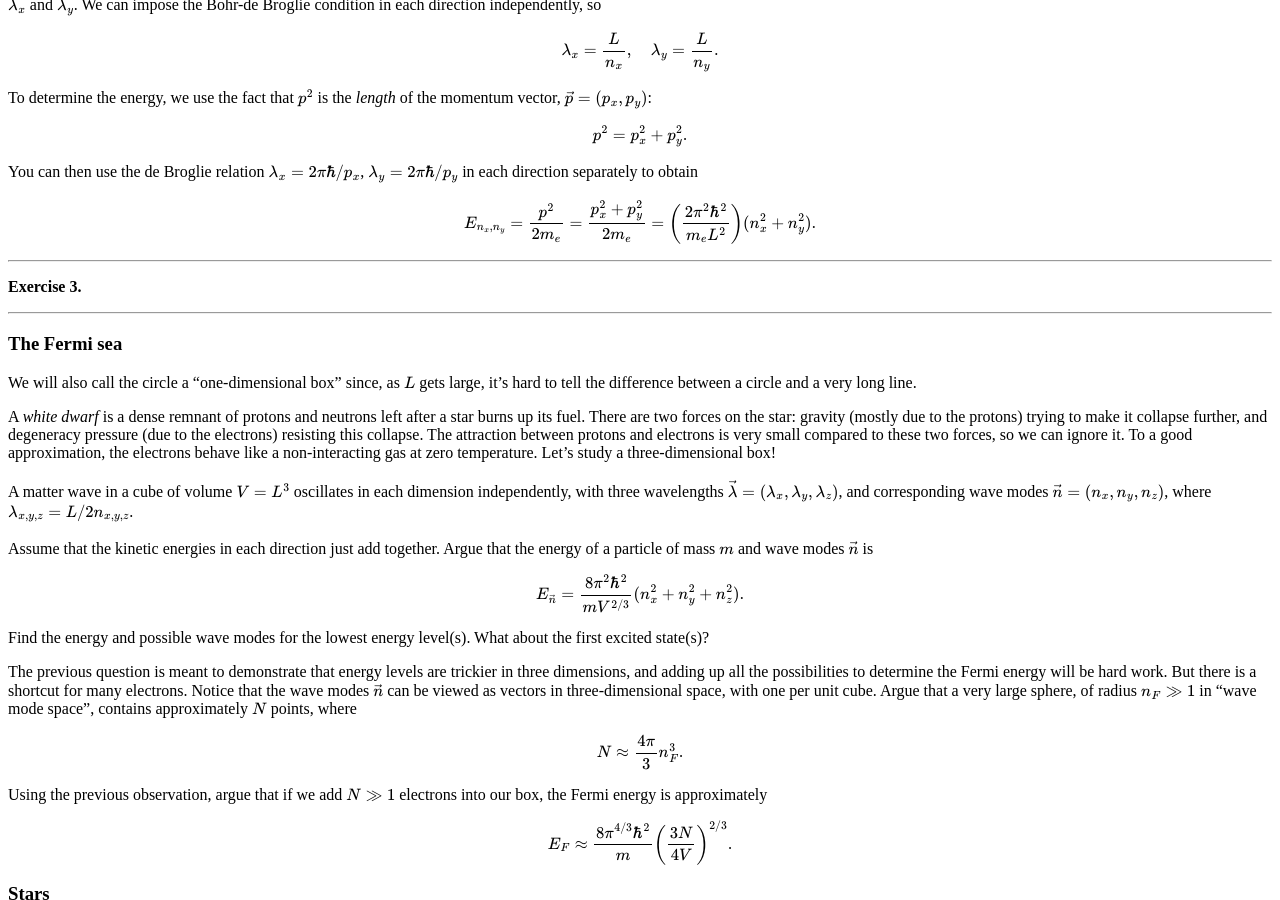
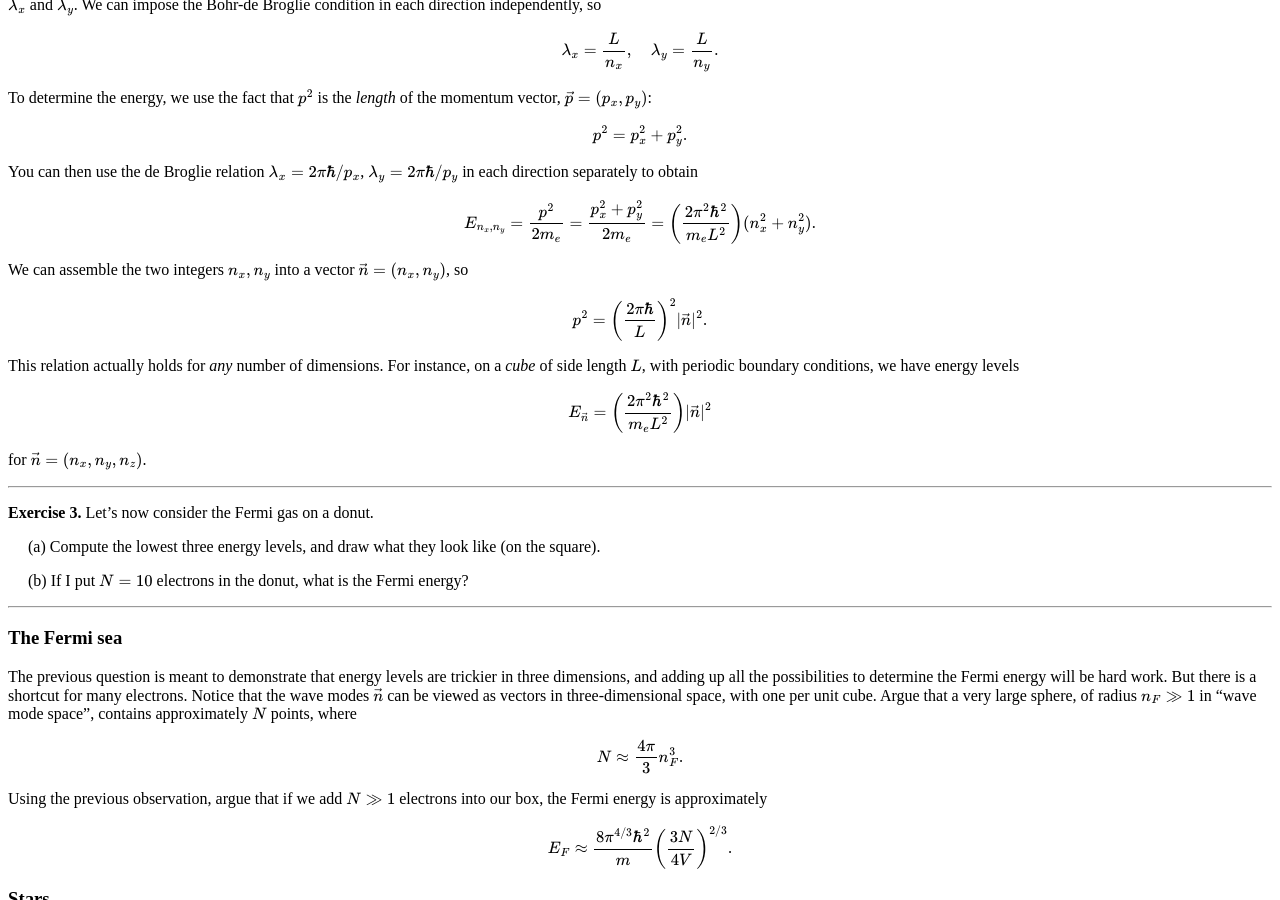
Before and after one commit to hapax/hapax.github.io, a Jekyll site: the page built from assets/chandra.md, in a window 1280 px wide and 900 px high, scrolled down 3947 px. Built offline with Jekyll 4.4.1, drawn with Linux system fonts in a browser that asks for light colours; our own code applies the rules of GitHub Pages for plain Markdown files; formulas are drawn with MathJax 3; a script that is not in the unit is left out; some of the changed text lies outside the part shown.

Commit message:
Update chandra.md

```diff
--- a/assets/chandra.md
+++ b/assets/chandra.md
@@ -397,37 +397,39 @@
 \left(\frac{2\pi^2 \hbar^2 }{m_e L^2}\right) (n_x^2 + n_y^2).
 $$
 
+We can assemble the two integers $n_x, n_y$ into a vector $\vec{n} =
+(n_x, n_y)$, so
+
+$$
+p^2 = \left(\frac{2\pi\hbar}{L}\right)^2 |\vec{n}|^2.
+$$
+
+This relation actually holds for *any* number of dimensions.
+For instance, on a *cube* of side length $L$, with periodic boundary
+conditions, we have energy levels
+
+$$
+E_{\vec{n}} = \left(\frac{2\pi^2 \hbar^2 }{m_e L^2}\right) |\vec{n}|^2
+$$
+
+for $\vec{n} = (n_x, n_y, n_z)$.
+
 ---
 
-**Exercise 3.**
+**Exercise 3.** Let's now consider the Fermi gas on a donut.
+
+<span style="padding-left: 20px; display:block">
+(a) Compute the lowest three energy levels, and draw what they look
+like (on the square).
+</span>
+
+<span style="padding-left: 20px; display:block">
+(b) If I put $N = 10$ electrons in the donut, what is the Fermi energy?
+</span>
 
 ---
 
 ### The Fermi sea <a id="sec-2-2" name="sec-2-2"></a>
-
-We will also call the circle a "one-dimensional box" since, as $L$
-gets large, it's hard to tell the difference between a circle and a
-very long line.
-
-A *white dwarf* is a dense remnant of protons and neutrons left after a star burns up its fuel.
-There are two forces on the star: gravity (mostly due to the protons)
-trying to make it collapse further, and degeneracy pressure (due to
-the electrons) resisting this collapse.
-The attraction between protons and electrons is very small compared to these two forces, so we can ignore it.
-To a good approximation, the electrons behave like a non-interacting gas at zero temperature.
-Let's study a three-dimensional box!
-
-A matter wave in a cube of volume $V = L^3$ oscillates in each dimension independently, with three wavelengths $\vec{\lambda} = (\lambda_x, \lambda_y, \lambda_z)$, and corresponding wave modes $\vec{n} = (n_x,n_y,n_z)$, where $\lambda_{x,y,z} = L/2n_{x,y,z}$.
-
-Assume that the kinetic energies in each direction just add together.
-Argue that the energy of a particle of mass $m$ and wave modes $\vec{n}$ is
-
-$$
-E_{\vec{n}} = \frac{8\pi^2 \hbar^2}{mV^{2/3}}(n_x^2+n_y^2+n_z^2).
-$$
-
-Find the energy and possible wave modes for the lowest energy level(s).
-What about the first excited state(s)?
 
 The previous question is meant to demonstrate that energy levels are trickier in three dimensions, and adding up all the possibilities to determine the Fermi energy will be hard work.
 But there is a shortcut for many electrons.
@@ -567,3 +569,27 @@
 $$
 E_n = \frac{8\pi^2 \hbar^2n^2}{mL^2}.
 $$
+
+We will also call the circle a "one-dimensional box" since, as $L$
+gets large, it's hard to tell the difference between a circle and a
+very long line.
+
+A *white dwarf* is a dense remnant of protons and neutrons left after a star burns up its fuel.
+There are two forces on the star: gravity (mostly due to the protons)
+trying to make it collapse further, and degeneracy pressure (due to
+the electrons) resisting this collapse.
+The attraction between protons and electrons is very small compared to these two forces, so we can ignore it.
+To a good approximation, the electrons behave like a non-interacting gas at zero temperature.
+Let's study a three-dimensional box!
+
+A matter wave in a cube of volume $V = L^3$ oscillates in each dimension independently, with three wavelengths $\vec{\lambda} = (\lambda_x, \lambda_y, \lambda_z)$, and corresponding wave modes $\vec{n} = (n_x,n_y,n_z)$, where $\lambda_{x,y,z} = L/2n_{x,y,z}$.
+
+Assume that the kinetic energies in each direction just add together.
+Argue that the energy of a particle of mass $m$ and wave modes $\vec{n}$ is
+
+$$
+E_{\vec{n}} = \frac{8\pi^2 \hbar^2}{mV^{2/3}}(n_x^2+n_y^2+n_z^2).
+$$
+
+Find the energy and possible wave modes for the lowest energy level(s).
+What about the first excited state(s)?
```
